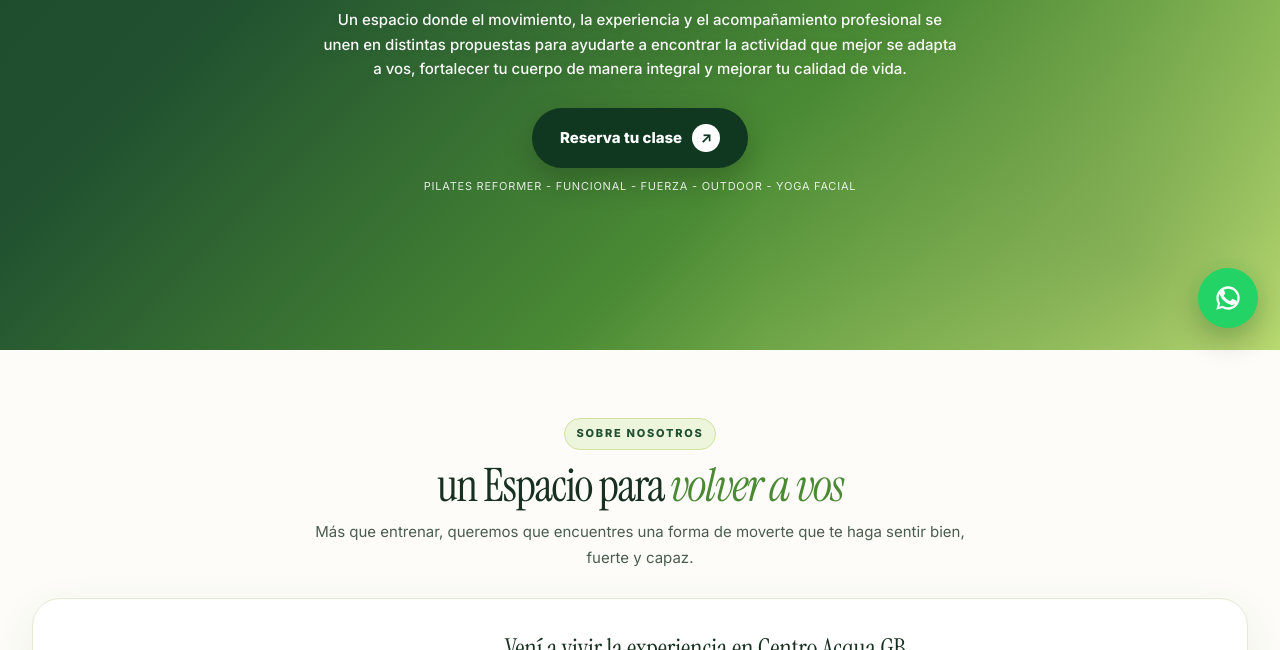
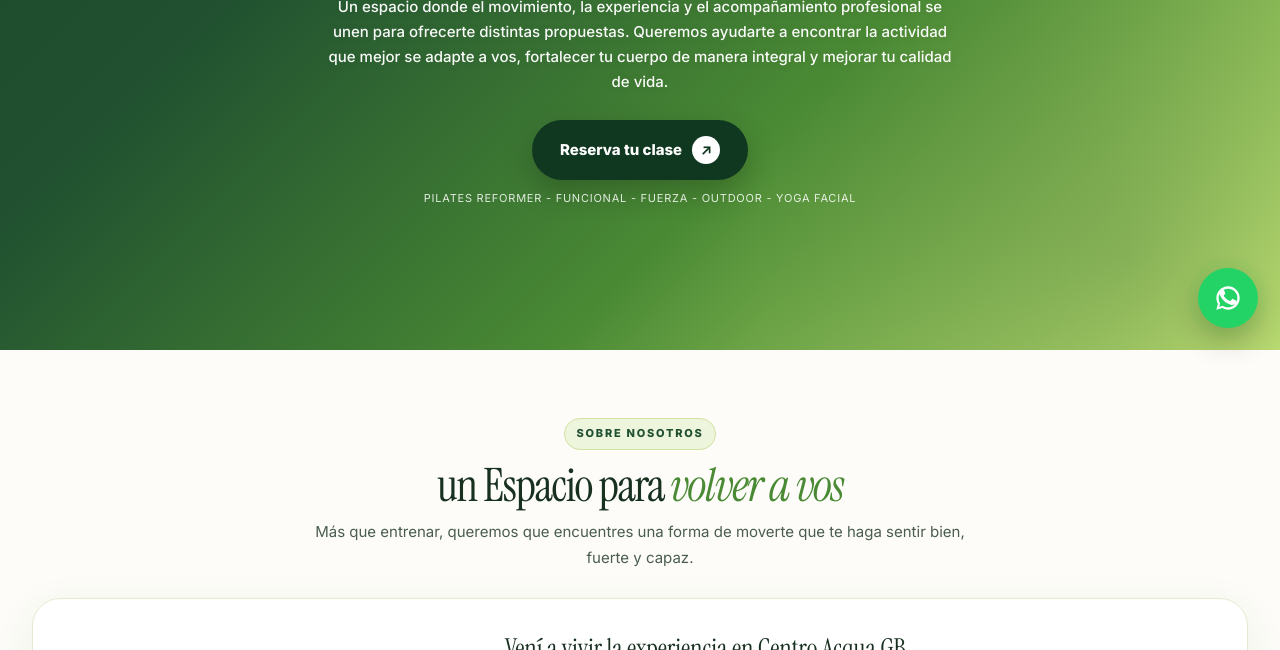
Before and after one commit to sabrina-campilongo/Centro-Acqua, a plain HTML site: page index.html in a window 1280 px wide. Shown: the part 450-1100 px from the top of the page. Drawn offline with Linux system fonts and the light colour scheme.

Commit message:
Ajusta texto del hero

```diff
--- a/index.html
+++ b/index.html
@@ -159,7 +159,7 @@ footer::before{content:"";position:absolute;inset:0;background:radial-gradient(6
       </h1>
       <p class="hero-desc anim-2">
         <strong style="font-size:1.15em;letter-spacing:-.01em">Tu salud se entrena. Potencia tu Bienestar</strong><br>
-        <span style="display:block;margin-top:6px">Un espacio donde el movimiento, la experiencia y el acompañamiento profesional se unen en distintas propuestas para ayudarte a encontrar la actividad que mejor se adapta a vos, fortalecer tu cuerpo de manera integral y mejorar tu calidad de vida.</span>
+        <span style="display:block;margin-top:6px">Un espacio donde el movimiento, la experiencia y el acompañamiento profesional se unen para ofrecerte distintas propuestas. Queremos ayudarte a encontrar la actividad que mejor se adapte a vos, fortalecer tu cuerpo de manera integral y mejorar tu calidad de vida.</span>
       </p>
       <div class="anim-3">
         <a href="#contacto" class="hero-cta">Reserva tu clase <span>↗</span></a>
```
